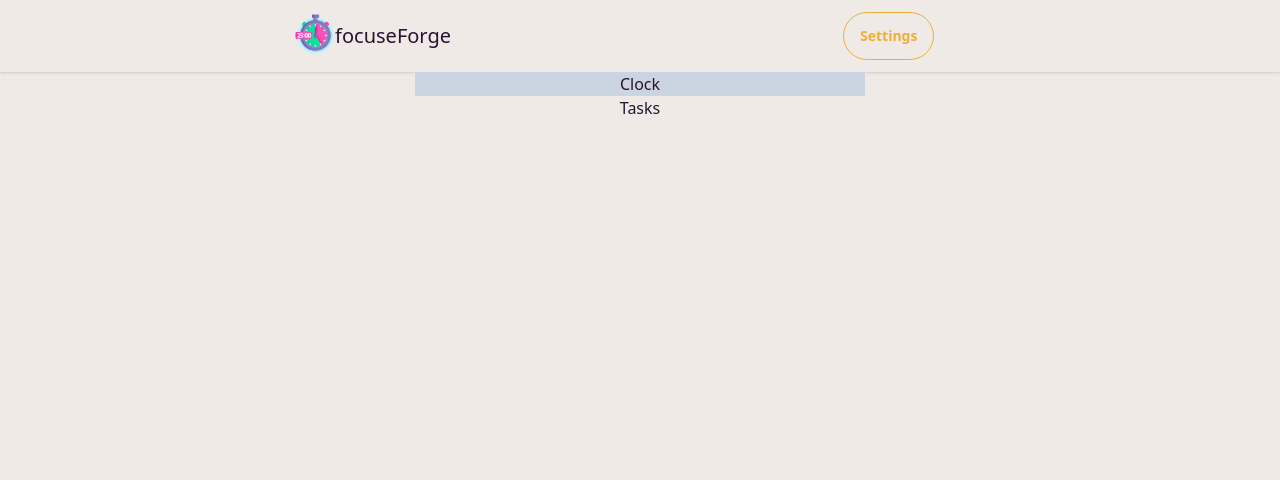
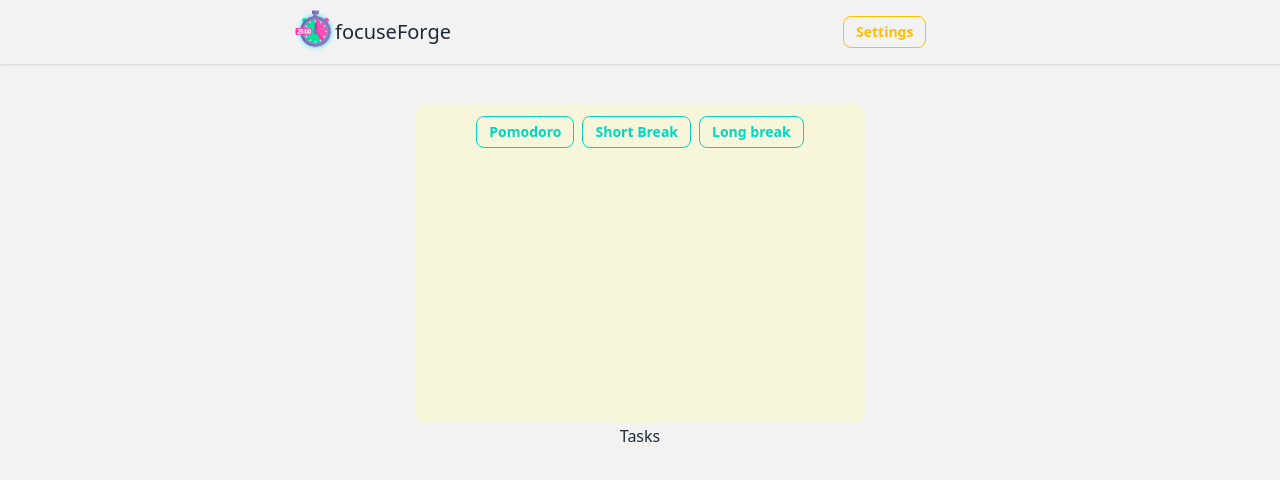
Before and after one commit to stefanpython/focuseForgePomodoro, a React (Vite) app: page / in a window 1280 px wide. Shown: the top 480 px of the page. Built offline with nearby package versions, Linux system fonts and the light colour scheme.

Commit message:
Change ui theme; add buttons in clock container

```diff
--- a/index.html
+++ b/index.html
@@ -1,5 +1,5 @@
 <!DOCTYPE html>
-<html lang="en" data-theme="cupcake">
+<html lang="en" data-theme="light">
   <head>
     <meta charset="UTF-8" />
     <link rel="icon" type="image/svg+xml" href="/vite.svg" />
--- a/src/components/Clock.tsx
+++ b/src/components/Clock.tsx
@@ -1,7 +1,25 @@
 function Clock() {
   return (
-    <div className="clock-container pl-2 pr-2">
-      <div className="bg-slate-300 max-w-[450px] m-auto ">Clock</div>
+    <div className="clock-container pl-2 pr-2 ">
+      <div className="m-auto bg-yellow-100 bg-opacity-50 max-w-[450px] min-h-[320px] mt-10 rounded-xl p-2 flex justify-center">
+        <div className="p-1">
+          <button className="btn btn-sm btn-outline btn-accent text-red-100">
+            Pomodoro
+          </button>
+        </div>
+
+        <div className="p-1">
+          <button className="btn btn-sm btn-outline btn-accent text-red-100">
+            Short Break
+          </button>
+        </div>
+
+        <div className="p-1">
+          <button className="btn btn-sm btn-outline btn-accent text-red-100">
+            Long break
+          </button>
+        </div>
+      </div>
     </div>
   );
 }
--- a/src/components/Navbar.tsx
+++ b/src/components/Navbar.tsx
@@ -11,7 +11,7 @@ function Navbar() {
       </div>
 
       <div className="navbar-start p-1">
-        <button className="btn btn-outline btn-accent">Settings</button>
+        <button className="btn btn-sm btn-outline btn-warning">Settings</button>
       </div>
     </div>
   );
```
